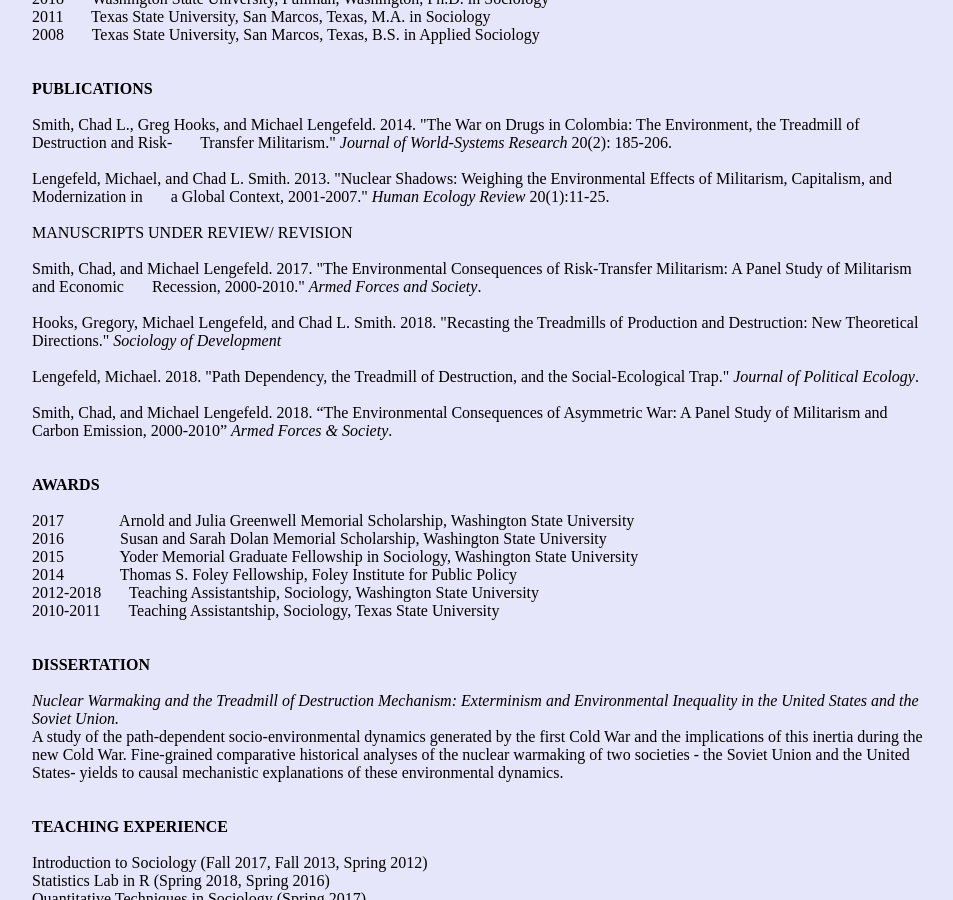
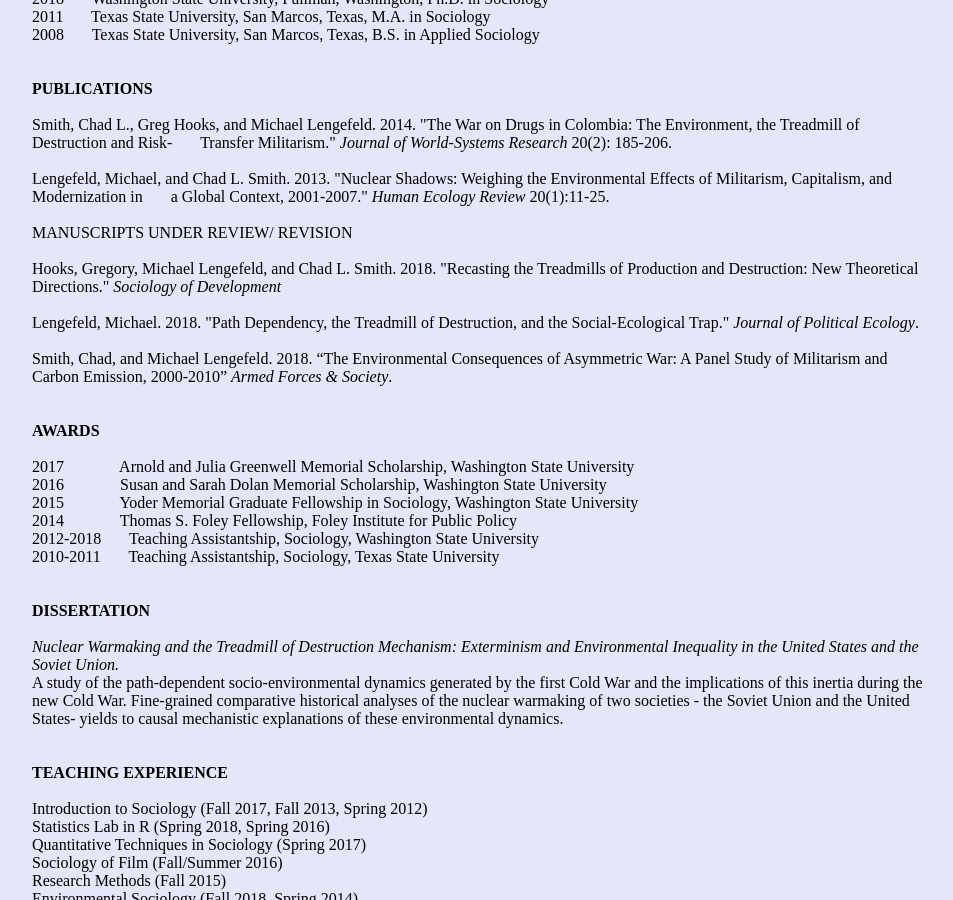
Before and after one commit to resilience1/resilience1.github.io, a Jekyll site: the page built from cv/index.html, in a window 1280 px wide and 900 px high, scrolled down 440 px. Shown: the whole window, without its empty margins (160-1113 px from the left). Built offline with Jekyll 4.4.1, drawn with Linux system fonts in a browser that asks for light colours; nearby versions of some CDN libraries.

Commit message:
Update index.html

```diff
--- a/cv/index.html
+++ b/cv/index.html
@@ -32,8 +32,6 @@
 
 <br><br>MANUSCRIPTS UNDER REVIEW/ REVISION
 
-<br><br>Smith, Chad, and Michael Lengefeld. 2017. "The Environmental Consequences of Risk-Transfer Militarism: A Panel
-	Study of Militarism and Economic &nbsp;&nbsp;&nbsp;&nbsp;&nbsp; Recession, 2000-2010." <i>Armed Forces and Society</i>.
 <br><br>Hooks, Gregory, Michael Lengefeld, and Chad L. Smith. 2018. "Recasting the Treadmills of Production and
 	Destruction: New Theoretical Directions." <i>Sociology of Development</i>
 
@@ -42,6 +40,7 @@
 
 <br><br>Smith, Chad, and Michael Lengefeld. 2018. “The Environmental Consequences of Asymmetric War: A Panel Study of Militarism and
 	Carbon Emission, 2000-2010” <i>Armed Forces & Society</i>.
+
 <br><br><br>
 	<b>AWARDS<br><br></b>
 
```
